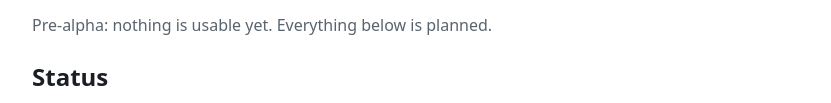
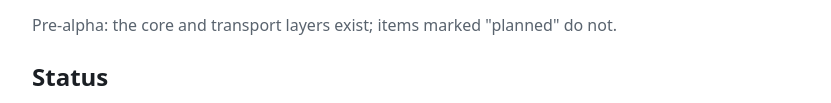
Before and after one commit to foecum/python-ocpp-sdk, a plain HTML site: page site/index.html in a window 1280 px wide. Shown: the part 206-309 px from the top of the page, without its empty margins (224-1055 px from the left). Drawn offline with Linux system fonts and the light colour scheme.

Commit message:
site: fix status line

```diff
--- a/site/index.html
+++ b/site/index.html
@@ -26,7 +26,7 @@
   <p>Async Python SDK for OCPP-J (OCPP over JSON/WebSocket), for both the Charge
   Point / Charging Station and Central System / CSMS roles. PyPI name
   <code>ocpp-sdk</code>, import <code>ocpp_sdk</code>, Python 3.11+, MIT licence.</p>
-  <p class="muted">Pre-alpha: nothing is usable yet. Everything below is planned.</p>
+  <p class="muted">Pre-alpha: the core and transport layers exist; items marked "planned" do not.</p>
 
   <h2>Status</h2>
   <table>
```
